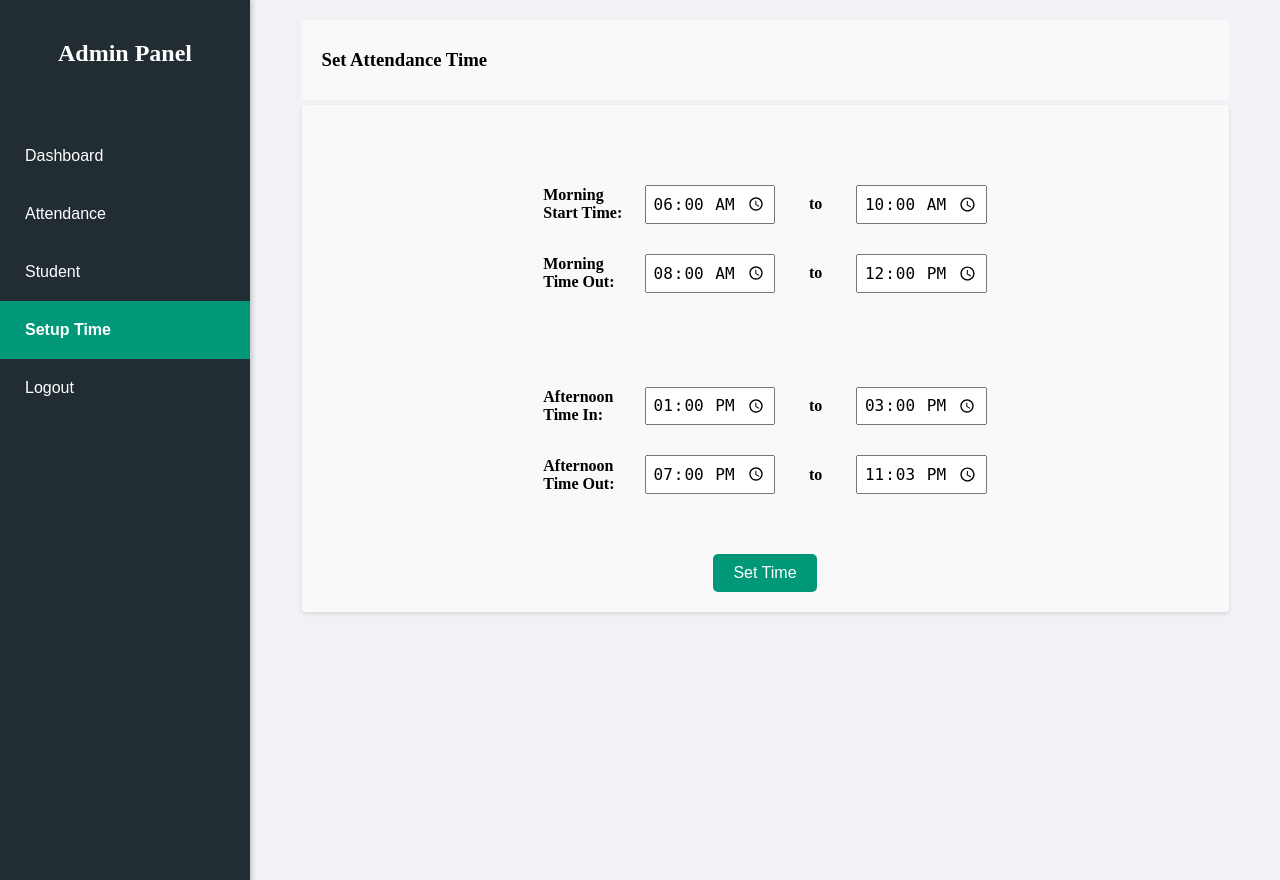
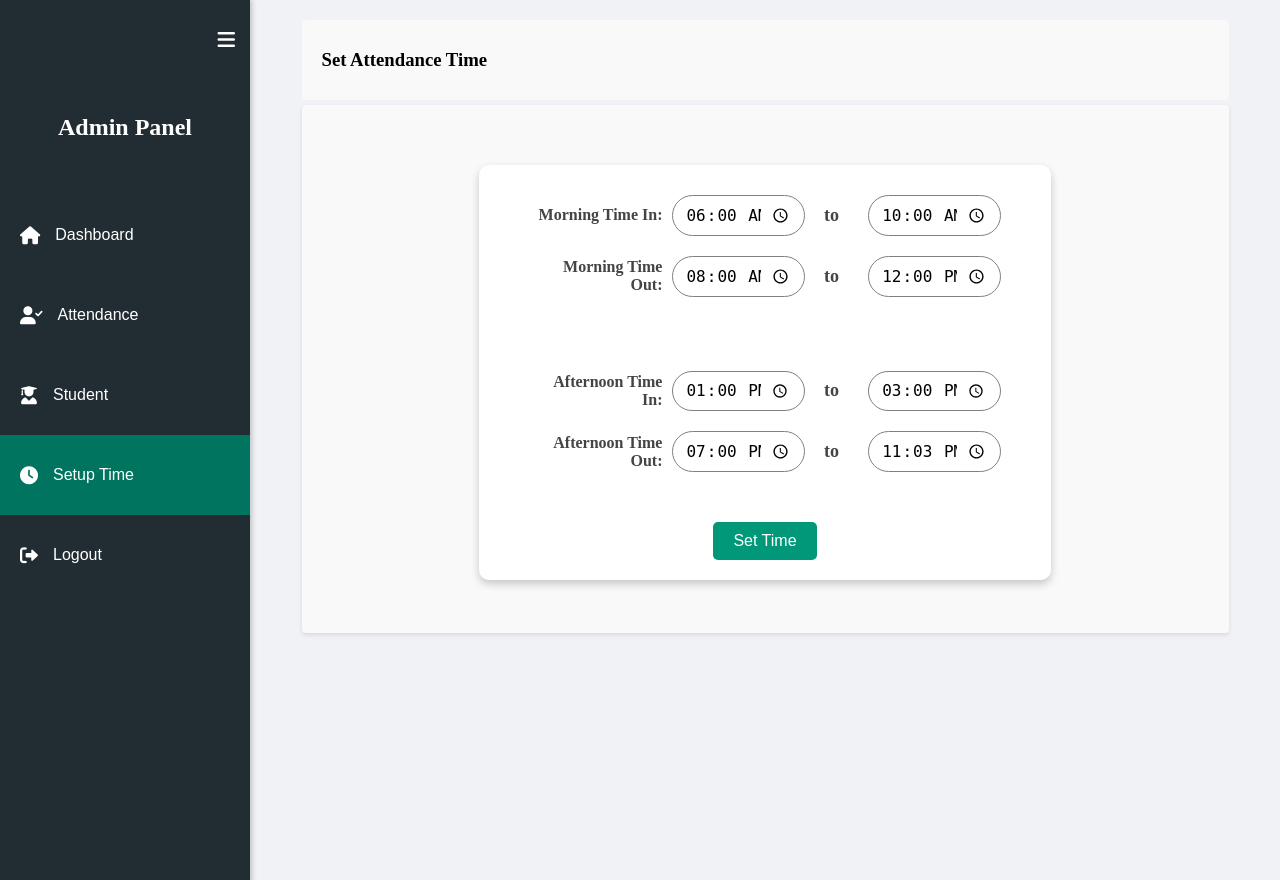
Before and after one commit to JestoniVillarta/LGU-LALA-ATTENDANCE, a PHP site: page /ADMIN/set_time.php in a window 1280 px wide. Run offline with PHP 8.4, Linux system fonts and the light colour scheme; data comes from the database, SQL or seed files in the repository; some libraries are stand-ins or nearby versions.

Commit message:
side nav

```diff
--- a/ADMIN/CSS/attendance.css
+++ b/ADMIN/CSS/attendance.css
@@ -112,6 +112,7 @@ table tr:hover {
     transition: background-color 0.3s ease;
 }
 
+
 .delete-btn:hover {
     background-color: #ffdddd;
     text-decoration: underline;
--- a/ADMIN/CSS/dashboard.css
+++ b/ADMIN/CSS/dashboard.css
@@ -85,6 +85,8 @@ h3 {
 
 }
 
+
+
 .fa-users {
     font-size: 20px; /* Adjust icon size if needed */
     color: #000; /* Change color if necessary */
--- a/ADMIN/CSS/set_time.css
+++ b/ADMIN/CSS/set_time.css
@@ -31,7 +31,7 @@ h3 {
     display: flex;
     justify-content: center;
     width: 90%;
-    min-height: 40vh;
+    min-height: 60vh;
 }
 
 form {
@@ -50,13 +50,18 @@ form {
 h1 {
     text-align: center;
 }
-
+/* Unique Time Input Design */
 .time-container {
     display: flex;
     flex-direction: column;
-    width: 50%;
-    gap: 10px;
+    align-items: center;
+    width: 60%;
+    background: white;
+    padding: 20px;
+    border-radius: 10px;
+    box-shadow: 0 4px 8px rgba(0, 0, 0, 0.2);
     margin-top: 40px;
+
 }
 
 .time-group {
@@ -64,28 +69,44 @@ h1 {
     justify-content: center;
     align-items: center;
     width: 100%;
-    gap: 20px;
-    margin-top: 20px;
+    padding: 10px;
 }
 
 .time-group label {
     font-weight: bold;
-    width: 30%;
-    text-align: left;
+    width: 25%;
+    text-align: right;
+    font-size: 16px;
+    color: #444;
+    margin-right: 10px;
 }
 
 .time-group input {
-    width: 40%;
+    width: 20%;
     font-size: 16px;
-    padding: 6px;
-}
-
-.time-group .end-label {
+    padding: 8px 12px;
+    border-radius: 50px;
+    border: 1px solid gray;
     text-align: center;
-    width: 15%;
 
 
 }
+
+.time-group input:hover {
+    border: 2px solid  #009879;
+}
+
+
+
+/* Stylish Separator between Time Inputs */
+.time-group .end-label {
+    text-align: center;
+    width: 10%;
+    font-size: 18px;
+    font-weight: bold;
+
+}
+
 
 .set_time {
     background: #009879;
--- a/ADMIN/CSS/sidenav.css
+++ b/ADMIN/CSS/sidenav.css
@@ -2,20 +2,66 @@
 .sidebar {
     width: 250px;
     height: 100vh;
-    background-color: #222d33; /* Dark background color */
-    color: #fff; /* White text for contrast */
+    background-color: #222d33;
+    color: #fff;
     position: fixed;
     top: 0;
     left: 0;
     padding-top: 20px;
     box-shadow: 2px 0 5px rgba(0, 0, 0, 0.2);
+    transition: width 0.3s ease;
+    overflow: hidden;
 }
 
-.sidebar h2 {
-    text-align: center;
-    padding-bottom: 40px;
+/* Collapsed Sidebar */
+.sidebar.collapsed {
+    width: 70px;
 }
 
+/* Sidebar Toggle Button */
+#toggleSidebar {
+    background: none;
+    border: none;
+    color: white;
+    font-size: 20px;
+    cursor: pointer;
+    padding: 10px 15px;
+    display: flex;
+    align-items: center;
+    width: 100%;
+    justify-content: flex-end;
+    transition: 0.3s;
+}
+
+.sidebar.collapsed #toggleSidebar {
+    justify-content: center;
+}
+
+/* Sidebar Header (Admin Panel) */
+.sidebar-header {
+    text-align: center;
+    padding: 10px 0;
+    display: flex;
+    align-items: center;
+    justify-content: center;
+    transition: opacity 0.3s ease;
+}
+
+/* Admin Panel Icon */
+.admin-icon {
+    font-size: 24px;
+    display: none; /* Hidden by default */
+}
+
+.sidebar.collapsed .admin-icon {
+    display: block; /* Show icon in collapsed mode */
+}
+
+.sidebar.collapsed .sidebar-header .sidebar-text {
+    display: none; /* Hide text when collapsed */
+}
+
+/* Sidebar Navigation */
 .sidebar ul {
     list-style-type: none;
     padding: 0;
@@ -28,38 +74,61 @@
 
 .sidebar ul li button {
     width: 100%;
-    padding: 20px 25px;
+    padding: 15px 20px;
     border: none;
     cursor: pointer;
     font-size: 16px;
     transition: 0.3s;
     text-align: left;
-    background-color: #222d33; /* Sidebar button same as sidebar bg */
+    background-color: #222d33;
     color: #fff;
+    display: flex;
+    align-items: center;
 }
 
 .sidebar ul li button:hover {
-    background-color: #00745e; /* Darker shade of green */
-    transform: translateY(-2px); /* Slight lift effect */
-    box-shadow: 0 4px 8px rgba(0, 152, 121, 0.3); /* Softer glow effect */
+    background-color: #00745e;
+    transform: translateY(-2px);
+    box-shadow: 0 4px 8px rgba(0, 152, 121, 0.3);
 }
 
-/* Active Button Style */
+/* Add this to your CSS (e.g., sidenav.css) */
 .sidebar ul li button.active {
-    background-color: #009879;
+    background-color: #00745e; /* Example color, change it as needed */
     color: white;
-    font-weight: bold;
 }
 
-/* Apply background color to the entire page */
-body {
-    margin-left: 250px; /* Offset for the sidebar */
-    color: #fff; /* Ensure text is readable */
+
+/* Sidebar Icons */
+.sidebar ul li button i {
+    margin-right: 15px;
+    font-size: 18px;
 }
 
-/* Ensure the modal is hidden by default */
+.sidebar.collapsed ul li button i {
+    margin-right: 0;
+    font-size: 20px;
+    margin-top: 15px;
+
+}
+
+.sidebar.collapsed ul li button p {
+    display: none;
+}
+
+/* Adjust Main Content When Sidebar is Collapsed */
+body {
+    margin-left: 250px;
+    transition: margin-left 0.3s ease;
+}
+
+.sidebar.collapsed ~ body {
+    margin-left: 70px;
+}
+
+/* Logout Modal */
 .logout_modal {
-    display: none; /* Hide initially */
+    display: none;
     position: fixed;
     z-index: 1000;
     left: 0;
@@ -71,22 +140,14 @@ body {
     align-items: center;
 }
 
-/* Modal Content - Slightly Shifted Up */
 .logout_modal-content {
     background-color: white;
     padding: 20px 50px;
     border-radius: 8px;
     text-align: center;
     box-shadow: 0px 0px 10px rgba(0, 0, 0, 0.3);
-    position: relative;
-    top: -10rem; /* Moves content slightly up */
 }
 
-p {
-    color: black;
-}
-
-/* Modal Buttons */
 .logout_modal-content button {
     margin: 10px;
     padding: 8px 16px;
@@ -96,30 +157,21 @@ p {
 }
 
 .logout_modal i {
-    color: rgba(233, 8, 8, 0.938);
+    color: red;
     font-size: 50px;
-    z-index: 1001; /* Ensure it's above the modal */
 }
 
 #confirmLogout {
-    background-color: rgba(233, 8, 8, 0.938);
-    color: white;
-}
-
-#confirmLogout:hover {
-    background-color: rgba(189, 18, 18, 0.938);
+    background-color: red;
     color: white;
 }
 
 #cancelLogout {
     background-color: gray;
-    color: #fff;
-    border: 1px solid gray;
+    color: white;
     font-weight: bold;
 }
 
 #cancelLogout:hover {
     background-color: rgb(49, 48, 48);
-    color: #fff;
-
 }
--- a/ADMIN/CSS/student.css
+++ b/ADMIN/CSS/student.css
@@ -63,7 +63,7 @@ h3 {
     border: 1px solid #ddd;
     border-radius: 4px;
     box-shadow: 0 2px 4px rgba(0, 0, 0, 0.1);
-    max-height: 50%;
+    max-height: 90%;
     overflow-y: auto;
     overflow-x: auto;
     padding-bottom: 30px;
--- a/ADMIN/JS/sidenav.js
+++ b/ADMIN/JS/sidenav.js
@@ -49,3 +49,13 @@ document.addEventListener("DOMContentLoaded", function () {
         logoutModal.style.display = "none";
     });
 });
+
+
+document.addEventListener("DOMContentLoaded", function () {
+    const sidebar = document.querySelector(".sidebar");
+    const toggleButton = document.getElementById("toggleSidebar");
+
+    toggleButton.addEventListener("click", function () {
+        sidebar.classList.toggle("collapsed");
+    });
+});
--- a/ADMIN/attendance.php
+++ b/ADMIN/attendance.php
@@ -45,6 +45,9 @@ $result = $conn->query($sql);
     <meta name="viewport" content="width=device-width, initial-scale=1.0">
     <title>Student Attendance</title>
     <link rel="stylesheet" href="CSS/attendance.css"> <!-- Link to the CSS file -->
+    <link rel="stylesheet" href="https://cdnjs.cloudflare.com/ajax/libs/font-awesome/6.7.2/css/all.min.css" />
+
+
 </head>
 
 <body>
--- a/ADMIN/set_time.php
+++ b/ADMIN/set_time.php
@@ -93,9 +93,11 @@ if ($_SERVER["REQUEST_METHOD"] == "POST") {
 
     <div class="form_wrapper">
         <form action="" method="post" onsubmit="showModal(event)">
+
             <div class="time-container">
+
                 <div class="time-group">
-                    <label for="start_time">Morning Start Time:</label>
+                    <label for="start_time">Morning Time In:</label>
                     <input type="time" id="start_time" name="start_time" value="<?php echo $start_time; ?>" required>
                     <label for="start_time_end" class="end-label">to</label>
                     <input type="time" id="start_time_end" name="start_time_end" value="<?php echo $start_time_end; ?>" required>
@@ -125,9 +127,12 @@ if ($_SERVER["REQUEST_METHOD"] == "POST") {
                     <label for="afternoon_time_out_end" class="end-label">to</label>
                     <input type="time" id="afternoon_time_out_end" name="afternoon_time_out_end" value="<?php echo $afternoon_time_out_end; ?>" required>
                 </div>
+
+                <button type="submit" class="set_time">Set Time</button>
+
             </div>
 
-            <button type="submit" class="set_time">Set Time</button>
+
 
             <!-- Success Modal -->
             <div id="successModal" class="modal">
--- a/ADMIN/sidenav.php
+++ b/ADMIN/sidenav.php
@@ -5,25 +5,32 @@
     <meta name="viewport" content="width=device-width, initial-scale=1.0">
     <title>Admin Panel</title>
     <link rel="stylesheet" href="CSS/sidenav.css">
+    <script src="https://kit.fontawesome.com/YOUR_KIT_CODE.js" crossorigin="anonymous"></script>
 </head>
 <body>
 
     <!-- Sidebar Navigation -->
     <div class="sidebar">
-        <h2>Admin Panel</h2>
+        <button id="toggleSidebar"><i class="fas fa-bars"></i></button>
+
+        <!-- Admin Panel Title with Icon -->
+        <h2 class="sidebar-header">
+            <i class="fas fa-user-cog admin-icon"></i>
+            <p class="sidebar-text">Admin Panel</p>
+        </h2>
+
         <ul>
-            <li><button id="dashboard" data-url="dashboard.php">Dashboard</button></li>
-            <li><button id="attendance" data-url="attendance.php">Attendance</button></li>
-            <li><button id="student" data-url="student.php">Student</button></li>
-            <li><button id="set_time" data-url="set_time.php">Setup Time</button></li>
-            <li><button id="logout">Logout</button></li>
+            <li><button data-url="dashboard.php"><i class="fas fa-home"></i> <p class="sidebar-text">Dashboard</p></button></li>
+            <li><button data-url="attendance.php"><i class="fas fa-user-check"></i> <p class="sidebar-text">Attendance</p></button></li>
+            <li><button data-url="student.php"><i class="fas fa-user-graduate"></i> <p class="sidebar-text">Student</p></button></li>
+            <li><button data-url="set_time.php"><i class="fas fa-clock"></i> <p class="sidebar-text">Setup Time</p></button></li>
+            <li><button id="logout"><i class="fas fa-sign-out-alt"></i> <p class="sidebar-text">Logout</p></button></li>
         </ul>
     </div>
 
     <!-- Logout Confirmation Modal -->
     <div id="logoutModal" class="logout_modal">
         <div class="logout_modal-content">
-        <i class="fa-regular fa-circle-question"></i>
             <p>Are you sure you want to logout?</p>
             <button id="confirmLogout">Yes</button>
             <button id="cancelLogout">Cancel</button>
```
